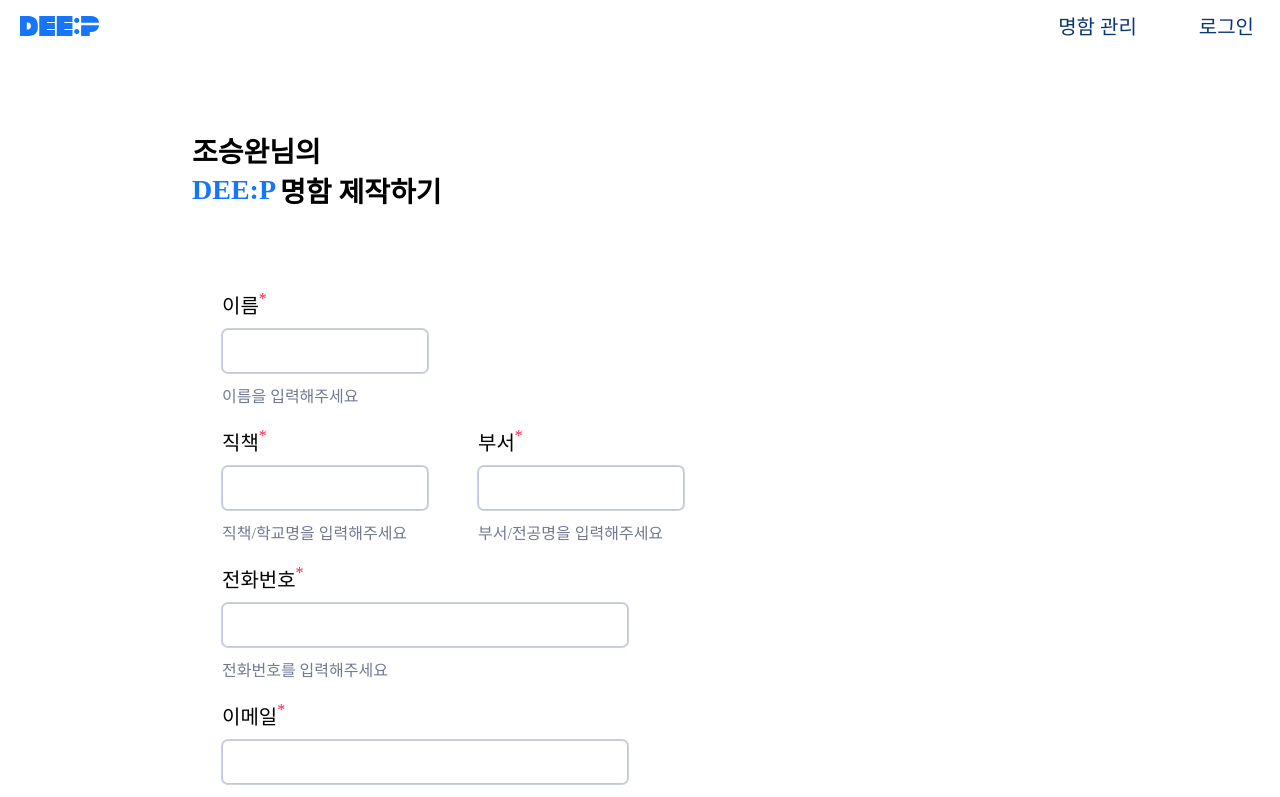
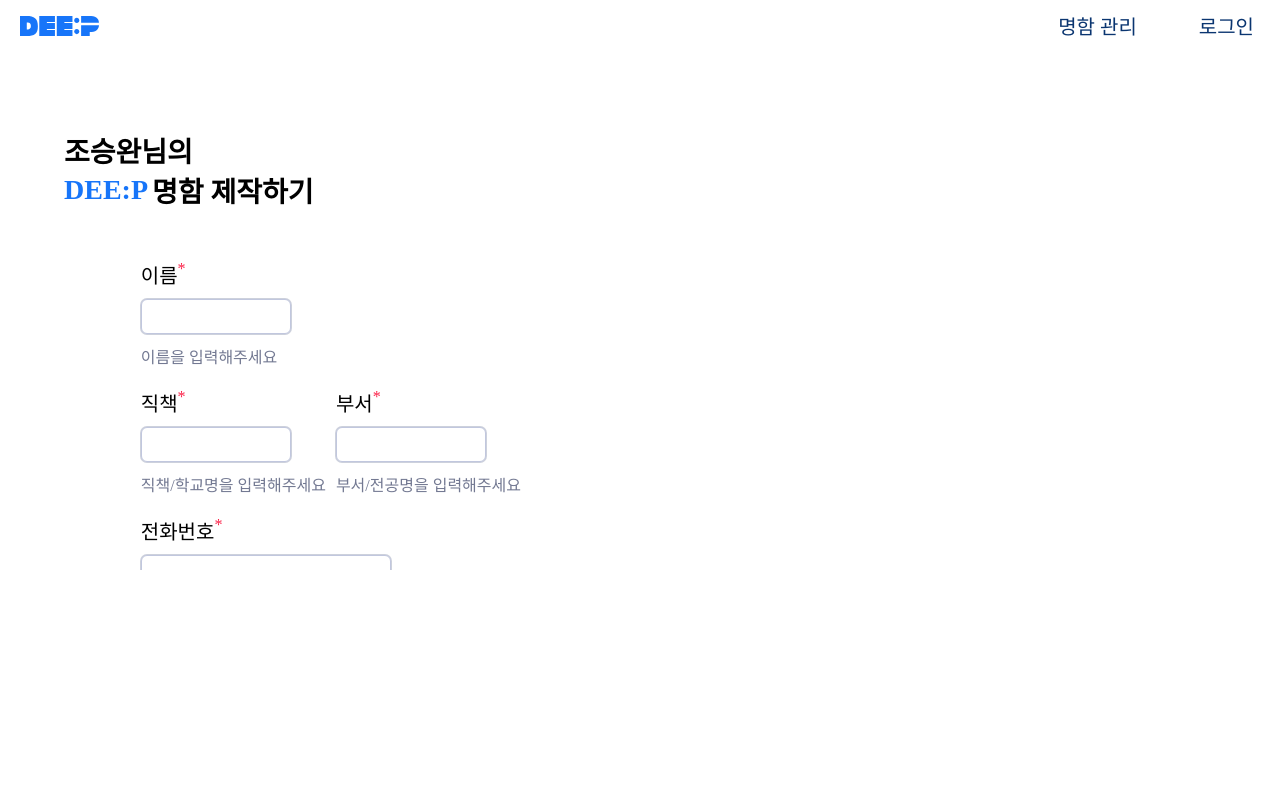
Before and after one commit to Project-DEE-P/DEEP-FrontEnd, a React (Create React App) app in the folder deep-web/: page /template in a window 1280 px wide. Shown: the top 797 px of the page. Built offline with nearby package versions, Linux system fonts and the light colour scheme; what recoil-persist would draw is missing.

Commit message:
[fix] :: 이미지 스타일

```diff
--- a/deep-web/src/components/template/style.ts
+++ b/deep-web/src/components/template/style.ts
@@ -4,7 +4,7 @@ export const TemplateListContainer = styled.div`
   height: 100vh;
   padding: 30px;
   overflow-y: hidden;
-  @media screen and (max-width: 1024px) {
+  @media screen and (min-width: 1024px) {
     height: 40vh;
     padding-left: 10vw;
     padding-right: 10vw;
@@ -74,8 +74,8 @@ export const TemplateTitleWrapper = styled.div`
     height: 20vh;
     display: flex;
     flex-direction: column;
-    padding-left: 15vw;
-    padding-right: 15vw;
+    padding-left: 5vw;
+    padding-right: 5vw;
     box-sizing: border-box;
   }
 `;
@@ -86,10 +86,10 @@ export const TemplateComponentWraper = styled.div`
   column-gap: 5px;
   padding-left: 15vw;
   padding-right: 15vw;
-  @media screen and (max-width: 1024px) {
+  @media screen and (min-width: 1024px) {
     flex-direction: column;
-    padding-left: 0vw;
-    padding-right: 0vw;
+    padding-left: 1vw;
+    padding-right: 1vw;
   }
 `;
 
@@ -132,7 +132,7 @@ export const TemplateOptionInput = styled.input`
   box-shadow: 0px 0px 0px 1px #cdd1dc;
   display: flex;
   justify-content: flex-start;
-  @media screen and (max-width: 1024px) {
+  @media screen and (min-width: 1024px) {
     ${(props) =>
       props.width === "small" &&
       css`
@@ -167,12 +167,13 @@ export const TemplateOptionHelper = styled.p`
 
 export const TemplateOptionWraper = styled.div`
   margin-right: 50px;
-  @media screen and (max-width: 1024px) {
+  @media screen and (min-width: 1024px) {
     margin-right: 10px;
   }
 `;
 export const TemplateInputWraper = styled.div`
   margin-top: 5vh;
+  height: 100vh;
 `;
 
 export const TemplatePreviewWraper = styled.div`
@@ -181,7 +182,7 @@ export const TemplatePreviewWraper = styled.div`
   flex-direction: column;
   justify-content: center;
   height: 50vh;
-  @media screen and (max-width: 1024px) {
+  @media screen and (min-width: 1024px) {
     margin-top: 10vh;
     height: 40vh;
     align-items: flex-start;
@@ -195,7 +196,7 @@ export const TemplatePreviewCard = styled.div`
   background-color: #f8f8f8;
   padding: 40px;
   box-sizing: border-box;
-  @media screen and (max-width: 1024px) {
+  @media screen and (min-width: 1024px) {
     padding: 10px;
     padding-left: 20px;
     width: 300px;
@@ -210,7 +211,7 @@ export const CardName = styled.p`
   font-style: normal;
   font-weight: 600;
   line-height: normal;
-  @media screen and (max-width: 1024px) {
+  @media screen and (min-width: 1024px) {
     font-size: 1.5rem;
   }
 `;
@@ -221,7 +222,7 @@ export const CardPosition = styled.p`
   font-style: normal;
   font-weight: 300;
   line-height: normal;
-  @media screen and (max-width: 1024px) {
+  @media screen and (min-width: 1024px) {
     font-size: 1.2rem;
     margin: 5px;
   }
@@ -233,7 +234,7 @@ export const CardNumber = styled.p`
   font-style: normal;
   font-weight: 500;
   line-height: normal;
-  @media screen and (max-width: 1024px) {
+  @media screen and (min-width: 1024px) {
     font-size: 1.2rem;
     margin: 5px;
   }
@@ -263,7 +264,7 @@ export const CardDepartment = styled.p`
   font-weight: 500;
   line-height: 2.5rem;
   margin-top: 100px;
-  @media screen and (max-width: 1024px) {
+  @media screen and (min-width: 1024px) {
     margin-top: 0px;
     font-size: 1rem;
   }
@@ -277,7 +278,7 @@ export const CardInfoBlue = styled.div`
   font-weight: 400;
   line-height: normal;
   height: 1.8rem;
-  @media screen and (max-width: 1024px) {
+  @media screen and (min-width: 1024px) {
     font-size: 0.8rem;
     height: 1.2rem;
   }
@@ -290,7 +291,7 @@ export const CardInfoBlack = styled.div`
   font-weight: 400;
   line-height: normal;
   height: 1.8rem;
-  @media screen and (max-width: 1024px) {
+  @media screen and (min-width: 1024px) {
     font-size: 0.8rem;
     height: 1.2rem;
   }
```
